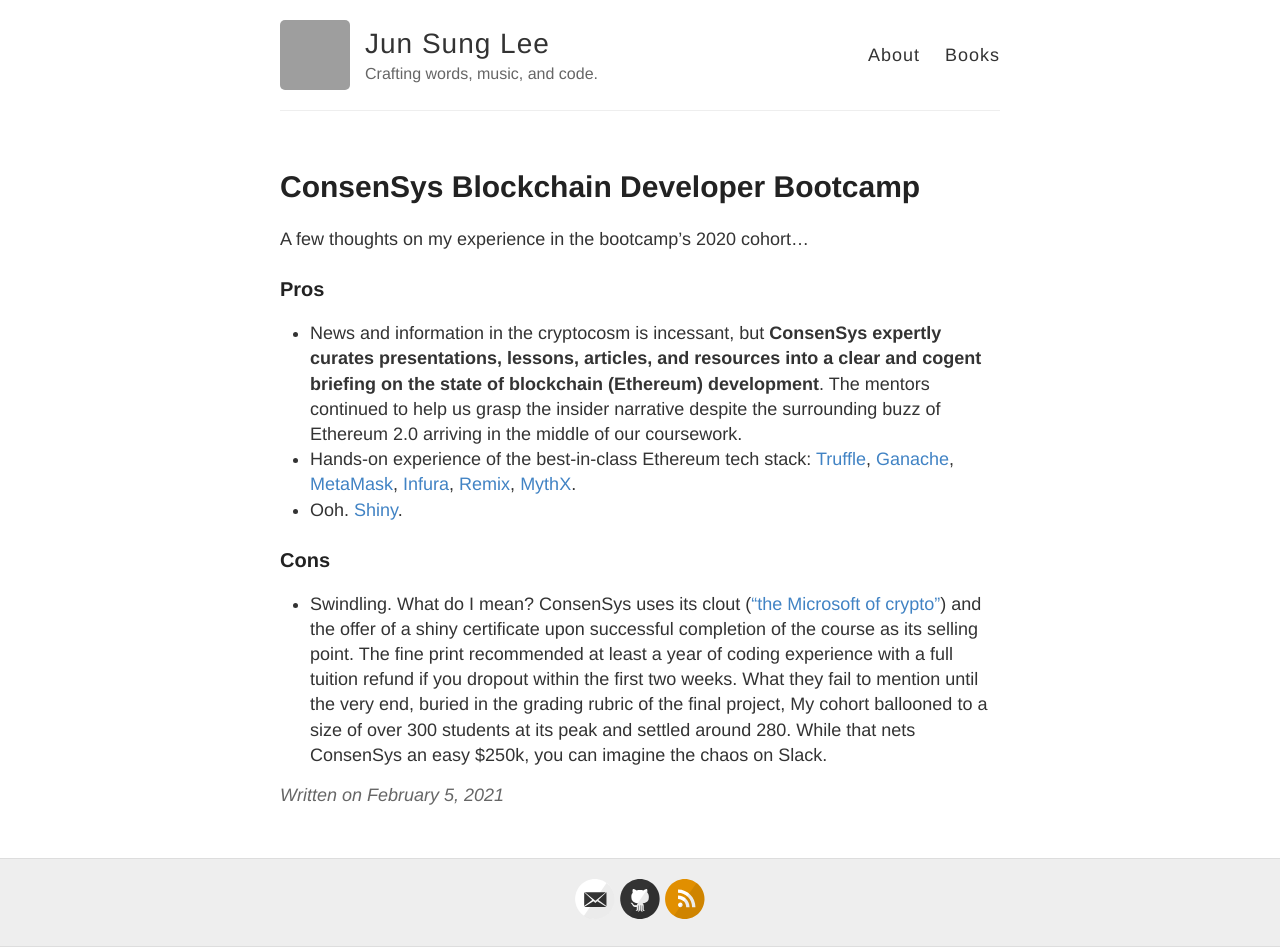
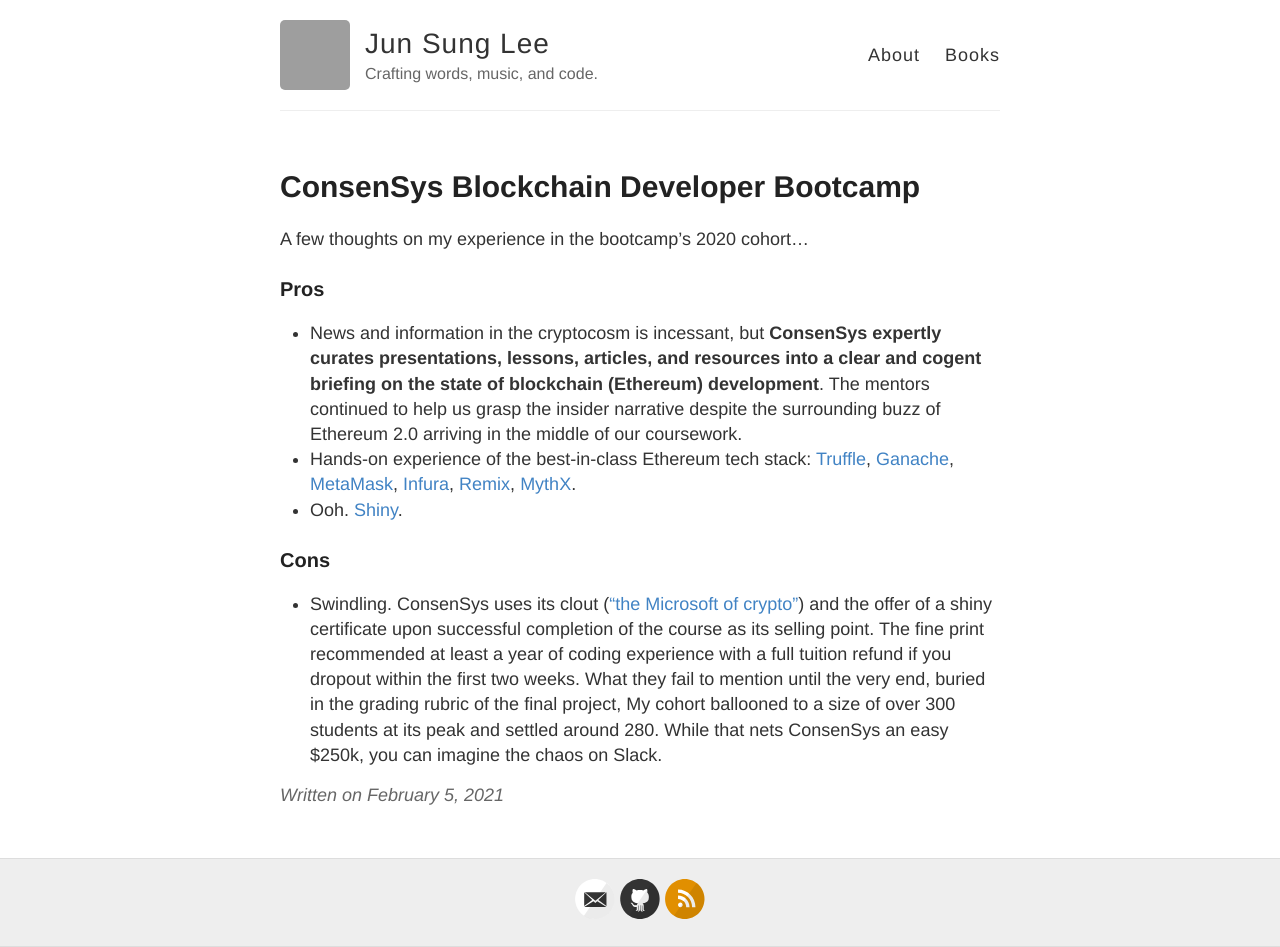
Before and after one commit to poastmil/junsunglee.com, a Jekyll site: the page built from _posts/2021-2-5-ConsenSys-Blockchain-Developer-Bootcamp.md, in a window 1280 px wide. Built offline with Jekyll 4.4.1, drawn with Linux system fonts in a browser that asks for light colours; grey boxes are pictures that could not be loaded.

Commit message:
Update 2021-2-5-ConsenSys-Blockchain-Developer-Bootcamp.md

```diff
--- a/_posts/2021-2-5-ConsenSys-Blockchain-Developer-Bootcamp.md
+++ b/_posts/2021-2-5-ConsenSys-Blockchain-Developer-Bootcamp.md
@@ -11,4 +11,4 @@
 - Ooh. [Shiny](https://courses.consensys.net/certificates/w9trgfa8fa).
 
 ### Cons
-- Swindling. What do I mean? ConsenSys uses its clout (["the Microsoft of crypto"](https://www.reddit.com/r/ethereum/comments/b45zov/consensys_academys_developer_bootcamp_is_back/ej4mimo?utm_source=share&utm_medium=web2x&context=3)) and the offer of a shiny certificate upon successful completion of the course as its selling point. The fine print recommended at least a year of coding experience with a full tuition refund if you dropout within the first two weeks. What they fail to mention until the very end, buried in the grading rubric of the final project, My cohort ballooned to a size of over 300 students at its peak and settled around 280. While that nets ConsenSys an easy $250k, you can imagine the chaos on Slack.
+- Swindling. ConsenSys uses its clout (["the Microsoft of crypto"](https://www.reddit.com/r/ethereum/comments/b45zov/consensys_academys_developer_bootcamp_is_back/ej4mimo?utm_source=share&utm_medium=web2x&context=3)) and the offer of a shiny certificate upon successful completion of the course as its selling point. The fine print recommended at least a year of coding experience with a full tuition refund if you dropout within the first two weeks. What they fail to mention until the very end, buried in the grading rubric of the final project, My cohort ballooned to a size of over 300 students at its peak and settled around 280. While that nets ConsenSys an easy $250k, you can imagine the chaos on Slack.
```
